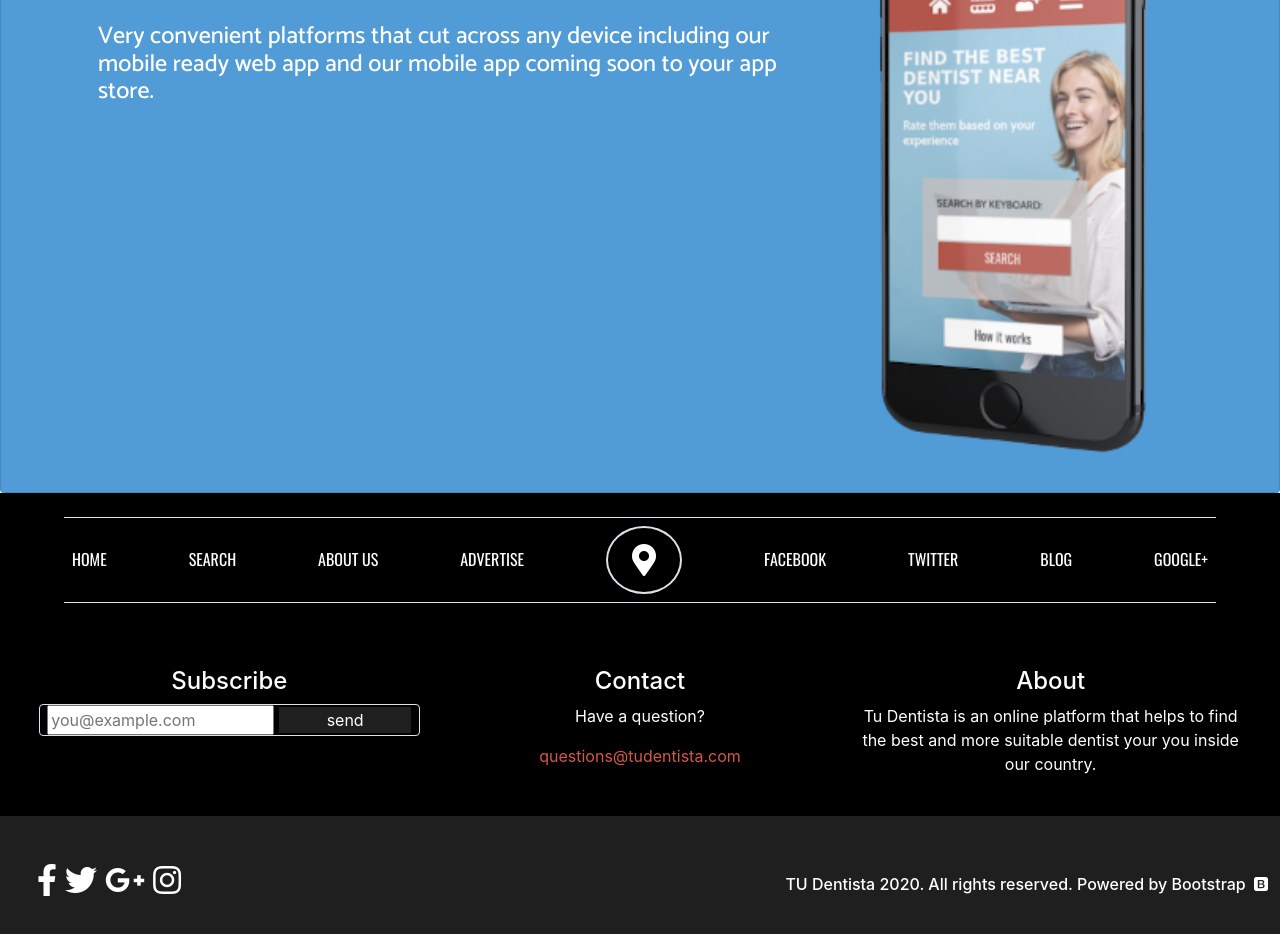
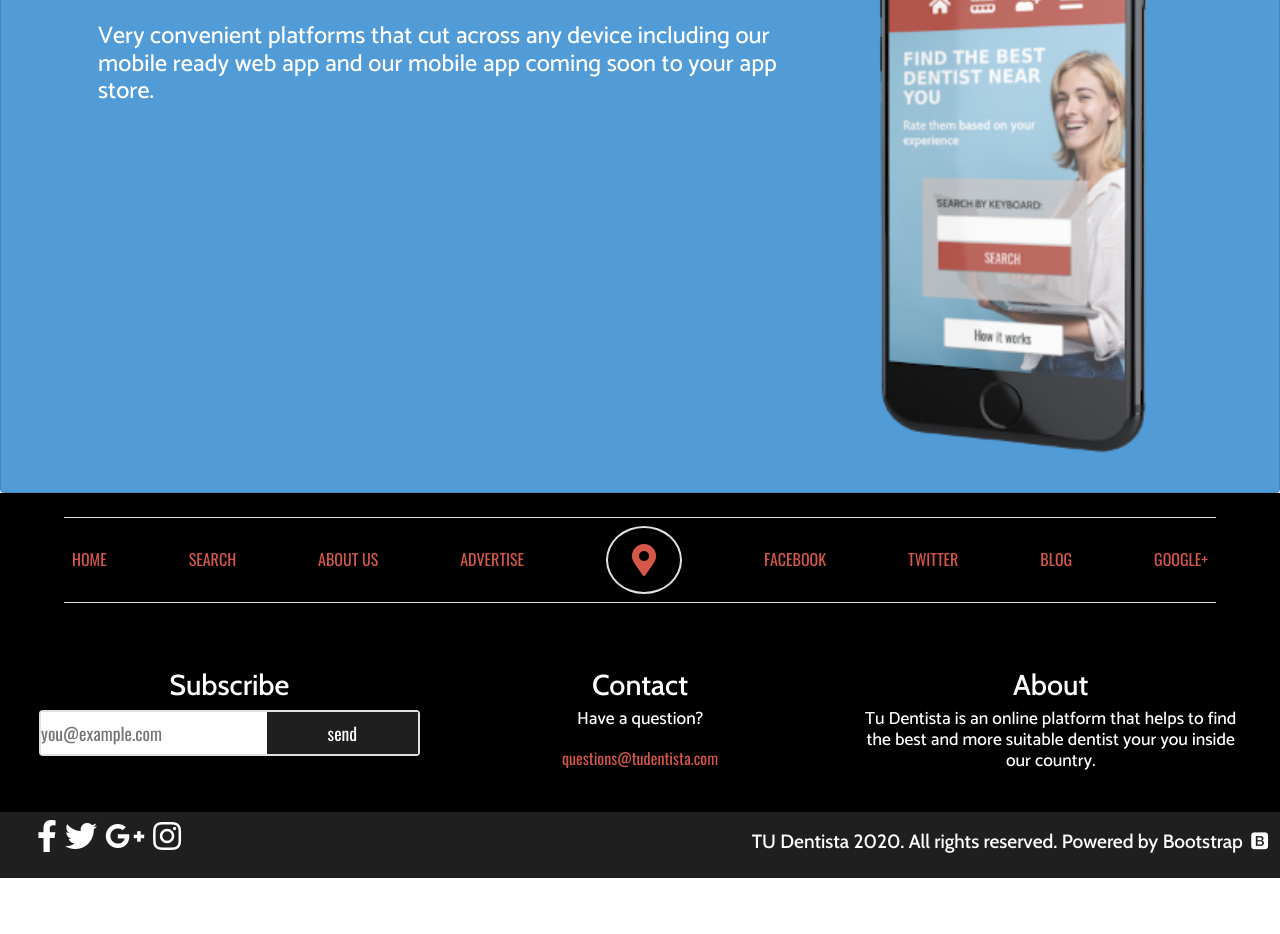
Before and after one commit to marcoshdezcam/TU-Dentista_HTML-Capstone, a plain HTML site: page index.html in a window 1280 px wide. Shown: the part 2445-3379 px from the top of the page. After the commit the page ends 3323 px from the top, so only its background shows below. Drawn offline with Linux system fonts and the light colour scheme; files whose address does not match are found by name; a web font is replaced by a local one.

Commit message:
Add fonts and fix layout of footer

```diff
--- a/index.html
+++ b/index.html
@@ -245,34 +245,53 @@
             class="row w-90 d-flex justify-content-between p-2 border-top border-bottom mx-auto text-uppercase"
             id="location-links"
           >
-            <li class="align-self-center">Home</li>
-            <li class="align-self-center">Search</li>
-            <li class="align-self-center">About us</li>
-            <li class="align-self-center">Advertise</li>
+            <li class="align-self-center">
+              <a href="#">Home</a>
+            </li>
+            <li class="align-self-center">
+              <a href="#">Search</a>
+            </li>
+            <li class="align-self-center">
+              <a href="#">About us</a>
+            </li>
+            <li class="align-self-center">
+              <a href="#">Advertise</a>
+            </li>
             <li>
-              <i
-                class="fas fa-map-marker-alt fa-2x rounded-circle border px-4 py-3"
-                id="location-icon"
-              ></i>
+              <a href="#">
+                <i
+                  class="fas fa-map-marker-alt fa-2x rounded-circle px-4 py-3"
+                  id="location-icon"
+                >
+                </i>
+              </a>
             </li>
-            <li class="align-self-center">Facebook</li>
-            <li class="align-self-center">Twitter</li>
-            <li class="align-self-center">Blog</li>
-            <li class="align-self-center">Google+</li>
+            <li class="align-self-center">
+              <a href="#">Facebook</a>
+            </li>
+            <li class="align-self-center">
+              <a href="#">Twitter</a>
+            </li>
+            <li class="align-self-center">
+              <a href="#">Blog</a>
+            </li>
+            <li class="align-self-center">
+              <a href="#">Google+</a>
+            </li>
           </ul>
         </section>
         <section class="row py-4 px-4 mx-auto" id="subscribe-contact-about">
           <h6 class="d-none">Subscribe, Contact & About</h6>
           <div class="col-4 text-center">
             <h4 class="">Subscribe</h4>
-            <form class="bg-black border rounded p-0">
+            <form class="bg-black rounded p-0 d-flex" id="subscribe">
               <label class="d-none">Email</label>
               <input
-                class="w-60 m-0"
+                class="w-60 m-0 p-0 border-0"
                 type="text"
                 placeholder="you@example.com"
               />
-              <button class="w-35 m-0 bg-footer--gray text-white border-0">
+              <button class="flex-fill m-0 bg-footer--gray text-white border-0">
                 send
               </button>
             </form>
@@ -280,7 +299,7 @@
           <div class="col-4 text-center">
             <h4 class="">Contact</h4>
             <p>Have a question?</p>
-            <a href="">questions@tudentista.com</a>
+            <a href="" id="contact-email">questions@tudentista.com</a>
           </div>
           <div class="col-4 text-center">
             <h4 class="">About</h4>
@@ -291,17 +310,17 @@
           </div>
         </section>
         <section
-          class="bg-footer--gray d-flex justify-content-between align-items-center py-5 px-2"
+          class="bg-footer--gray d-flex justify-content-between align-items-center p-2"
           id="social-and-copyright"
         >
           <h6 class="d-none">Social links and legend</h6>
-          <ul class="row">
+          <ul class="row align-self-center">
             <li><i class="mx-1 fab fa-facebook-f fa-2x"></i></li>
             <li><i class="mx-1 fab fa-twitter fa-2x"></i></li>
             <li><i class="mx-1 fab fa-google-plus-g fa-2x"></i></li>
             <li><i class="mx-1 fab fa-instagram fa-2x"></i></li>
           </ul>
-          <h6 class="">
+          <h6 class="" id="footer-brand">
             TU Dentista 2020. All rights reserved. Powered by Bootstrap
             <i class="mx-1 fab fa-bootstrap"></i>
           </h6>
--- a/scss/custom.scss
+++ b/scss/custom.scss
@@ -76,6 +76,12 @@
   }
 }
 
+footer {
+  a:hover {
+    text-decoration: none;
+  }
+}
+
 footer ul {
   list-style-type: none;
 }
@@ -84,8 +90,31 @@ footer ul {
   font: 300 1rem/1.2rem $Oswald;
 
   #location-icon {
-    border: 2px solid #dee2e6 !important;
+    border: 2px solid #dee2e6;
   }
+}
+
+#subscribe-contact-about {
+  h4 {
+    font: 400 1.8rem/2.2rem $Cabin;
+  }
+
+  p {
+    font: 300 1.1rem/1.3rem $Catamaran;
+  }
+
+  #contact-email {
+    font: 300 1rem/1.2rem $Oswald;
+  }
+
+  #subscribe {
+    border: 2px solid #dee2e6;
+    font: 300 1.1rem/2.5rem $Oswald;
+  }
+}
+
+#footer-brand {
+  font: 400 1.2rem/1.5rem $Cabin;
 }
 
 // IMPORT BOOTSTRAP
```
Also changed, not shown: css/custom.css.
